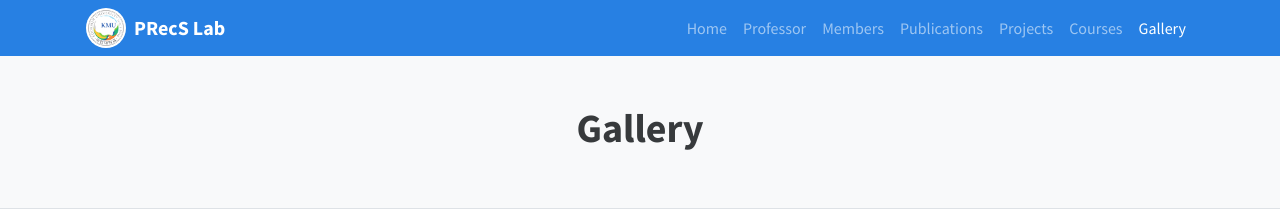
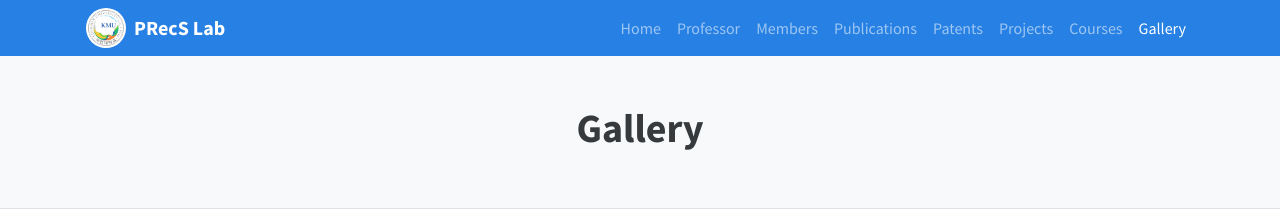
Before and after one commit to hongkyun-bae/hongkyun-bae.github.io, a Jekyll site: the page precs/gallery.html, which Jekyll copies as it is, in a window 1280 px wide. Shown: the top 212 px of the page. Built offline with Jekyll 4.4.1, drawn with Linux system fonts in a browser that asks for light colours; nearby versions of some CDN libraries; grey boxes are pictures that could not be loaded.

Commit message:
Update gallery.html

```diff
--- a/precs/gallery.html
+++ b/precs/gallery.html
@@ -68,6 +68,7 @@
         <li class="nav-item"><a class="nav-link" href="about.html">Professor</a></li>
         <li class="nav-item"><a class="nav-link" href="members.html">Members</a></li>
         <li class="nav-item"><a class="nav-link" href="publications.html">Publications</a></li>
+        <li class="nav-item"><a class="nav-link" href="patents.html">Patents</a></li>
         <li class="nav-item"><a class="nav-link" href="projects.html">Projects</a></li>
         <li class="nav-item"><a class="nav-link" href="courses.html">Courses</a></li>
         <li class="nav-item"><a class="nav-link active" href="gallery.html">Gallery</a></li>
```
